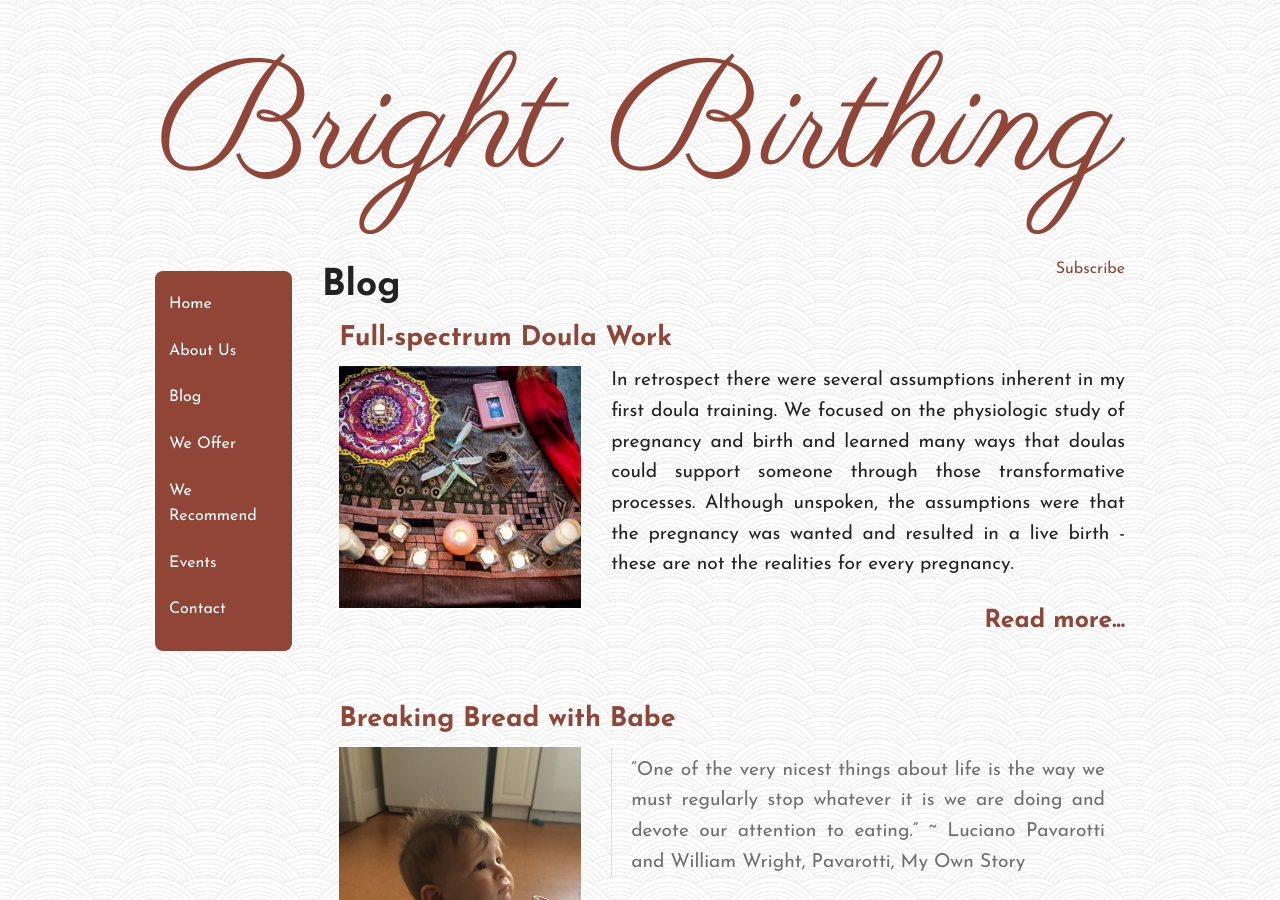
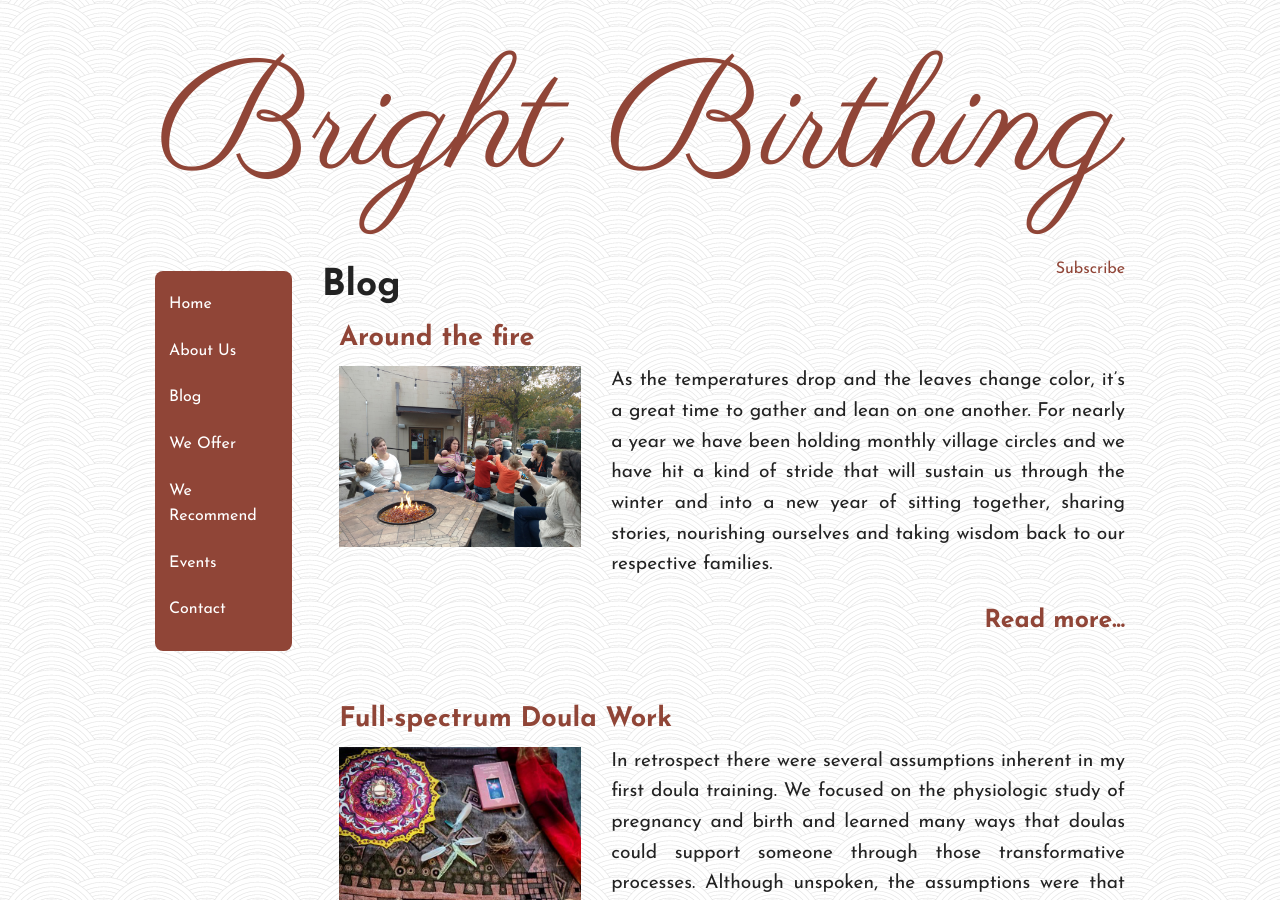
Before and after one commit to austinmbrown/bright-birthing, a Jekyll site: the page built from blog/index.html, in a window 1280 px wide and 900 px high. Built offline with Jekyll 4.4.1, drawn with Linux system fonts in a browser that asks for light colours.

Commit message:
new blog post

```diff
--- /dev/null
+++ b/_posts/2015-10-25-around-the-fire.md
@@ -0,0 +1,21 @@
+---
+layout: post
+title:  "Around the fire"
+date:   2015-10-25
+author: Gwendolyn Roberts
+author-short: gwen
+image: blog/around_the_fire.jpg
+image_height: 600
+image_width: 800
+type: article
+description: "Open-hearted listening, physical presence and comfort measures can be of benefit to folks during and following any pregnancy and it is in that spirit I was trained to work as a full-spectrum doula."
+---
+
+As the temperatures drop and the leaves change color, it’s a great time to gather and lean on one another. For nearly a year we have been holding monthly village circles and we have hit a kind of stride that will sustain us through the winter and into a new year of sitting together, sharing stories, nourishing ourselves and taking wisdom back to our respective families.
+
+
+<img class="small-7 columns" src="/images/blog/around_the_fire.jpg">
+<img class="small-5 columns" src="/images/blog/fire.jpg">
+
+
+Whether it’s meeting with new clients, spending time in playgroups with toddlers, attending births, bringing meals to one another or marveling at the passage of the seasons, we love this project of restoring a semblance of village to life here in Charlottesville. Today’s gathering, Birth + Beer, the Partner’s Perspective was open to all families and it was wonderful to have couples as well as three generations of one family spending time together around a firepit at Champion Brewery. We may not wait an entire year to repeat this one!
```
Also changed, not shown: events/index.html (+5 -6 lines), images/blog/around_the_fire.jpg (added), images/blog/fire.jpg (added).
